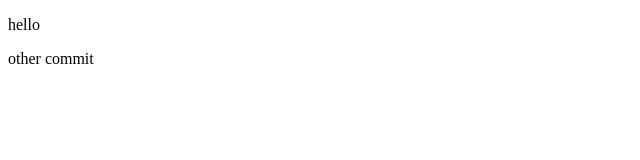
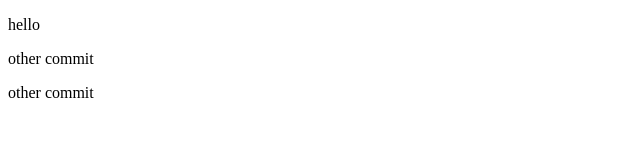
Before and after one commit to Nithish-KumarR/github-actions-practice, a plain HTML site: page index.html in a window 1280 px wide. Shown: the whole page, without its empty margins (0-640 px from the left). Drawn offline with Linux system fonts and the light colour scheme.

```diff
--- a/index.html
+++ b/index.html
@@ -8,5 +8,6 @@
   <body>
     <p>hello</p>
     <p>other commit</p>
+    <p>other commit</p>
   </body>
 </html>
--- /dev/null
+++ b/script.js
@@ -0,0 +1 @@
+console.log("hello");
```
Also changed, not shown: 1 other file.
